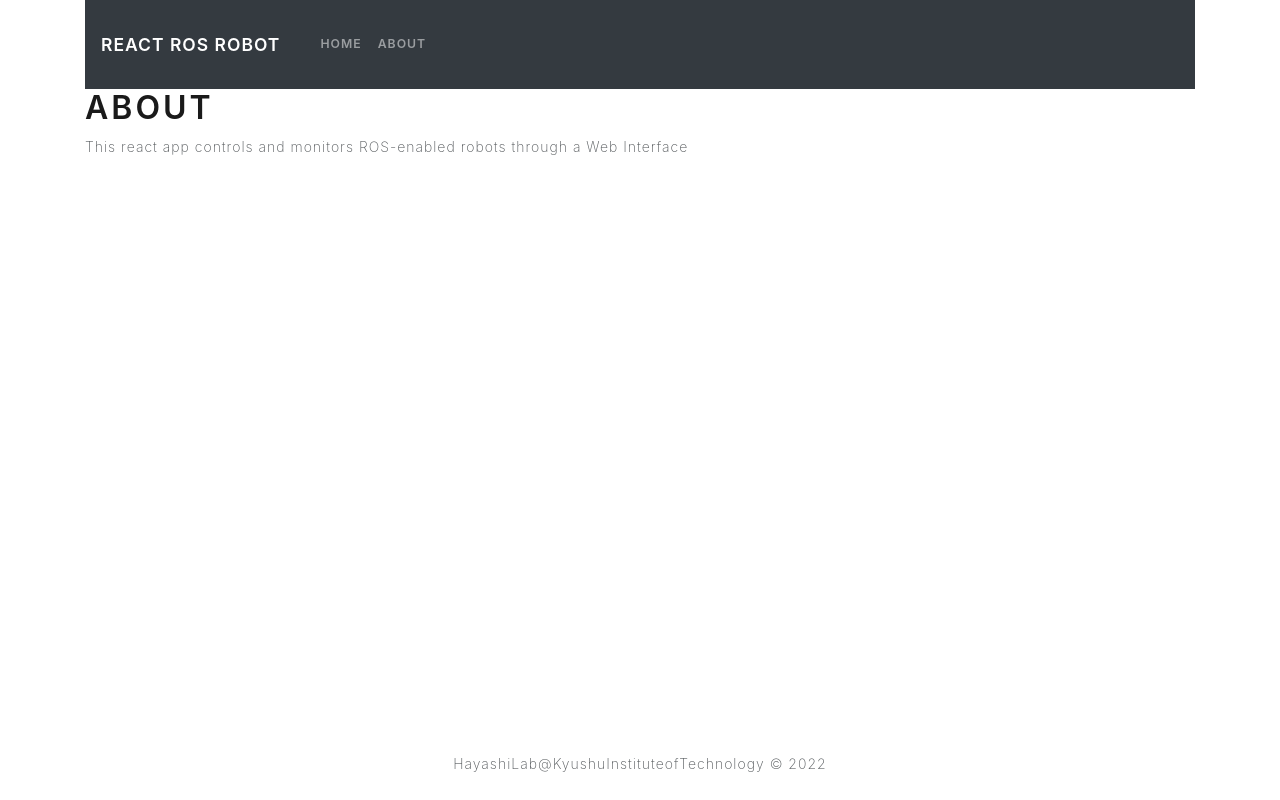
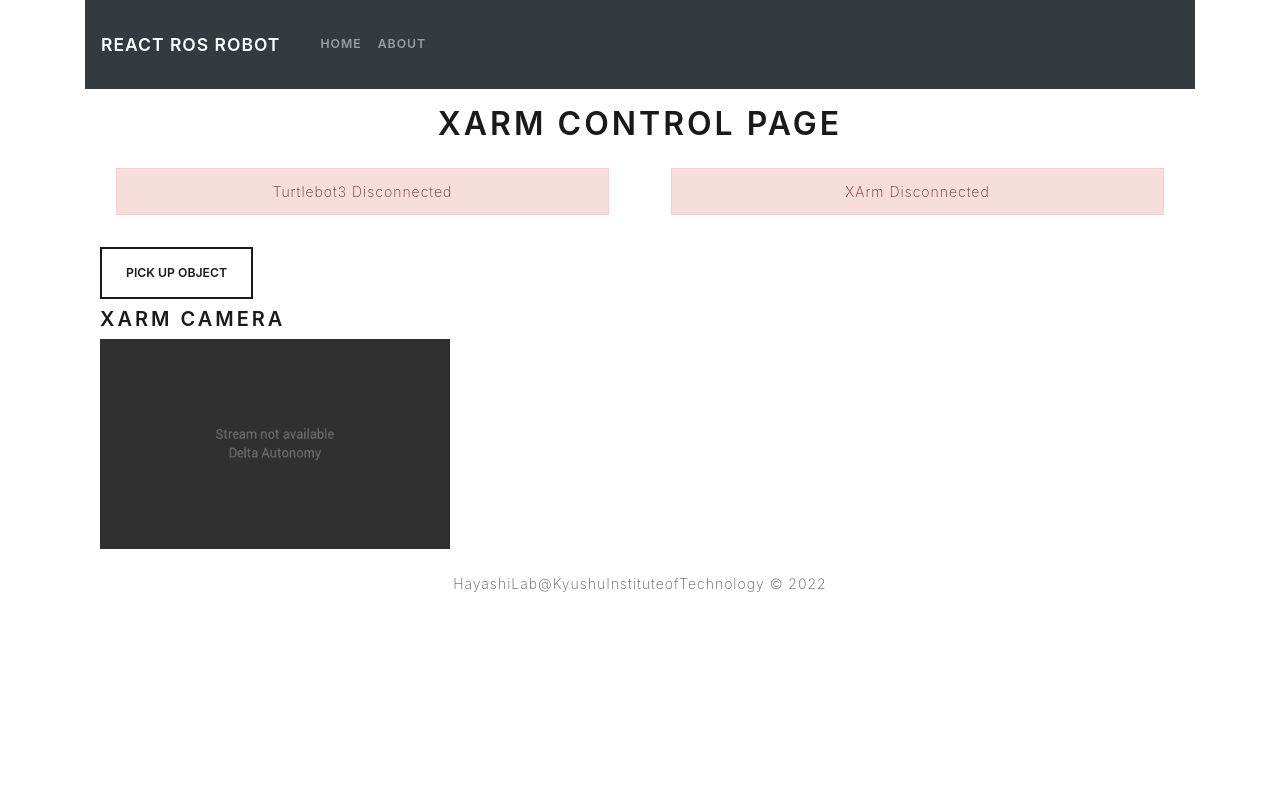
Before and after one commit to hayashi-lab-soma/KMUTNB_internship_2022, a React (Create React App) app in the folder react-ros-robot/: page /about in a window 1280 px wide. Built offline with nearby package versions, Linux system fonts and the light colour scheme; no server answers.

Commit message:
fix configurations

```diff
--- a/react-ros-robot/src/components/About.jsx
+++ b/react-ros-robot/src/components/About.jsx
@@ -1,17 +1,50 @@
 import React, { Component } from "react";
+import { Row, Col, Container } from "react-bootstrap";
+import Connection from "./Connection";
+import ConnectionXArm from "./XArmConnection";
+import Teleoperation from "./Teleoperation";
+import RobotState from "./RobotState";
+import Map from "./Map";
+import Camera from "./Camera";
+import MarkerMovement from "./MarkerMovement";
+import XArmPickUp from "./XArmPickUp";
+import XArmCamera from "./XArmCamera";
 
 class About extends Component {
     render() {
         return (
-            <main>
-                <div>
-                    <h1>About</h1>
-                    <p>
-                        This react app controls and monitors ROS-enabled robots through a Web Interface
-                    </p>
-                </div>
-            </main>
+            <div>
+                <Container>
+                    <h1 className="text-center mt-3">XArm Control Page</h1>
+                    <Row className="mb-3">
+                            <Col>
+                                <Connection></Connection>
+                            </Col>
+                            <Col>
+                                <ConnectionXArm></ConnectionXArm>
+                            </Col>
 
+                    </Row>
+                    <Row>
+                        <Col>
+                            {/* <MarkerMovement /> */}
+                            <XArmPickUp />
+                        </Col>
+                    </Row>
+                    <Row>
+                        <Col>
+                            {/* <Camera /> */}
+                            {/* <RobotState /> */}
+                            <XArmCamera />
+                        </Col>
+                        {/* <Col>
+                            <Map></Map>
+                        </Col> */}
+                    </Row>
+
+                </Container>
+
+            </div>
         );
     }
 
--- a/react-ros-robot/src/components/Camera.jsx
+++ b/react-ros-robot/src/components/Camera.jsx
@@ -79,7 +79,7 @@ class Camera extends Component {
     render() {
         return (
             <div>
-                <h4 className="mt-2">Camera</h4>
+                <h4 className="mt-2">Turtlebot Camera</h4>
 
                 <img id="image_sub"
                     src={require('./placeholder.png')}
--- a/react-ros-robot/src/components/Home.jsx
+++ b/react-ros-robot/src/components/Home.jsx
@@ -1,12 +1,14 @@
 import React, { Component } from "react";
+import { Row, Col, Container } from "react-bootstrap";
 import Connection from "./Connection";
-import ConnectionXArm from "./ConnectionXArm";
+import ConnectionXArm from "./XArmConnection";
 import Teleoperation from "./Teleoperation";
 import RobotState from "./RobotState";
 import Map from "./Map";
 import Camera from "./Camera";
 import MarkerMovement from "./MarkerMovement";
-import { Row, Col, Container } from "react-bootstrap";
+import XArmPickUp from "./XArmPickUp";
+import XArmCamera from "./XArmCamera";
 
 class Home extends Component {
     state = {
@@ -16,8 +18,8 @@ class Home extends Component {
         return (
             <div>
                 <Container>
-                    <h1 className="text-center mt-3">Robot Control Page</h1>
-                    <Row>
+                    <h1 className="text-center mt-3">Turtlebot Control Page</h1>
+                    <Row className="mb-3">
                             <Col>
                                 <Connection></Connection>
                             </Col>
@@ -32,39 +34,19 @@ class Home extends Component {
                         </Col>
                         <Col>
                             <MarkerMovement />
+                            <XArmPickUp />
                         </Col>
                     </Row>
                     <Row>
                         <Col>
                             <Camera />
                             <RobotState />
+                            {/* <XArmCamera /> */}
                         </Col>
                         <Col>
-                            <h4 className="mt-2">MAP</h4>
                             <Map></Map>
                         </Col>
                     </Row>
-
-                    {/* <h1 className="text_center mt-3">Robot Control Page</h1>
-                    <Col>
-                            <Connection></Connection>
-                    </Col>
-                    <Col>
-                        <Col>
-                            <Teleoperation></Teleoperation>
-                        </Col>
-                        <Row>
-                            <Col>
-                                <Camera />
-                                <RobotState />
-                            </Col>
-                            <Col>
-                                <h4>MAP</h4>
-                                <Map></Map>
-                            </Col>
-                        </Row>
-                    </Col> */}
-
                 </Container>
 
             </div>
--- a/react-ros-robot/src/components/MarkerMovement.jsx
+++ b/react-ros-robot/src/components/MarkerMovement.jsx
@@ -83,7 +83,7 @@ class MarkerMovement extends Component {
         return (
                 <Button variant="outline-primary"
                         onClick={this.handleClick}>
-                    MarkerMovement
+                    Return Home Position
                 </Button>
         );
     }
--- a/react-ros-robot/src/scripts/config.js
+++ b/react-ros-robot/src/scripts/config.js
@@ -7,10 +7,12 @@ const Config = {
   RECONNECTION_TIMER: 3000,
   CMD_VEL_TOPIC: "/cmd_vel",
   MARKER_TOGGLE_TOPIC: "/marker_toggle",
+  XARM_TOGGLE_TOPIC: "/xarm_toggle",
   ODOM_TOPIC: "/odom",
   POSE_TOPIC: "/amcl_pose",
   // CAMERA_TOPIC: "/camera/rgb/image_raw/compressed",
-  CAMERA_TOPIC: "/camera//image/compressed",
+  CAMERA_TOPIC: "/camera/image/compressed",
+  XARM_CAMERA_TOPIC: "/stereo_inertial_publisher/color/image/compressed",
   SONAR_TOPIC: "/sonar",
 };
 
```
